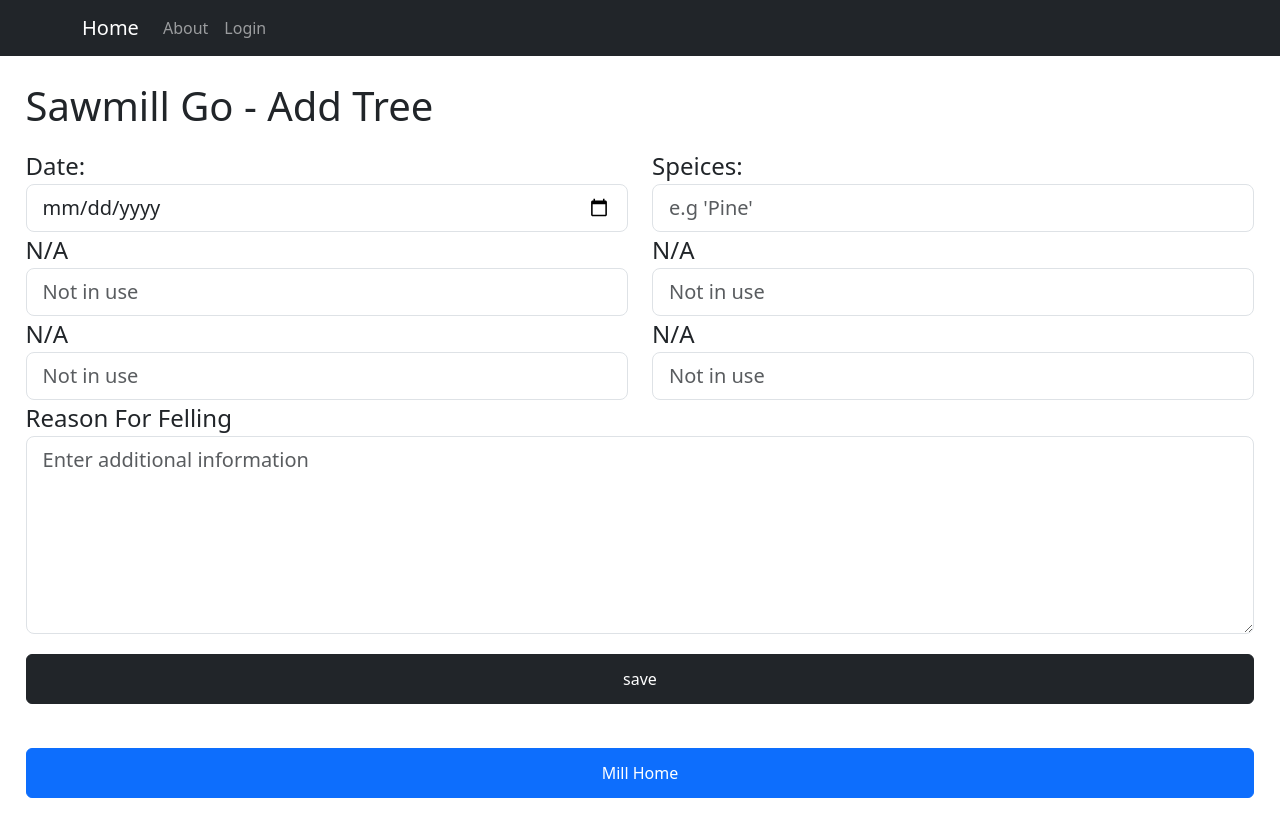
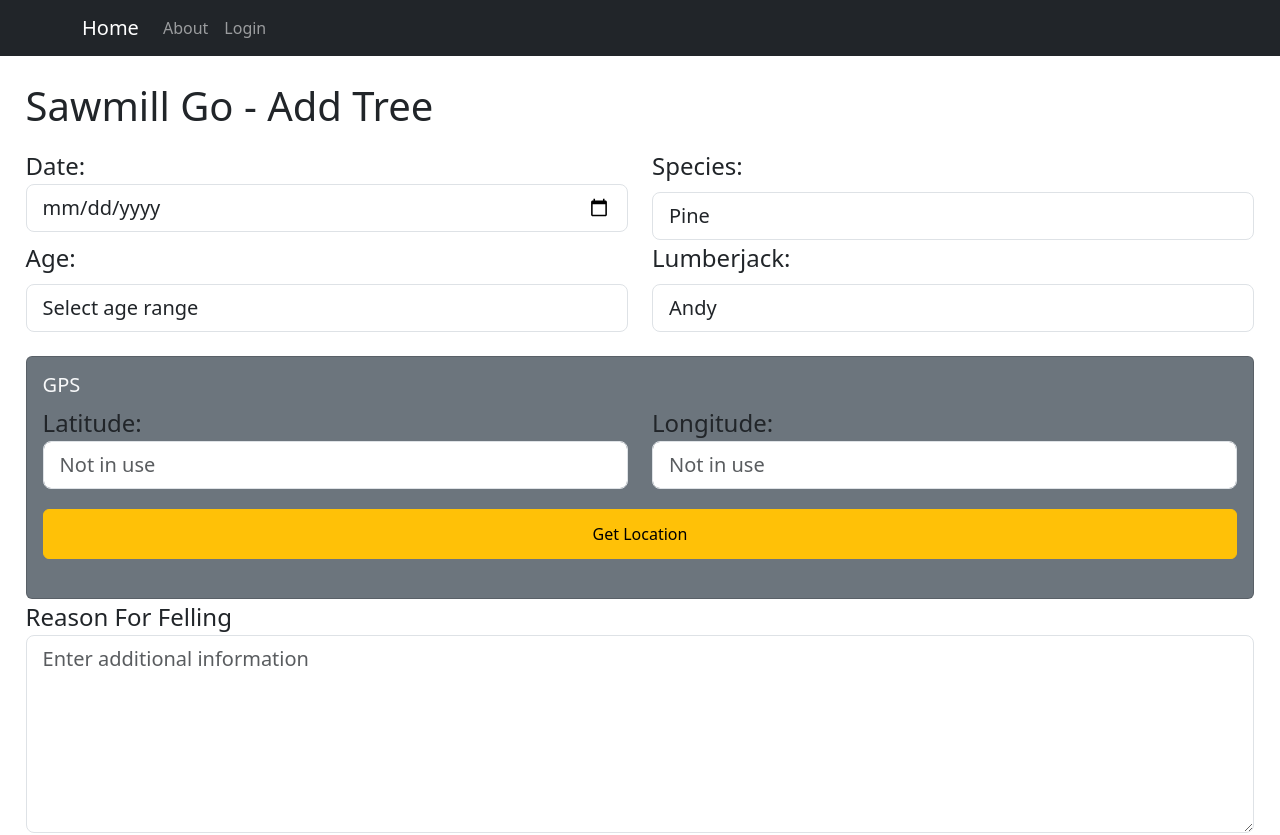
Before and after one commit to andrewcargill/sawmill_go, a React (Create React App) app in the folder mill/: page /mill_add_trees in a window 1280 px wide. Shown: the top 835 px of the page. Built offline with nearby package versions, Linux system fonts and the light colour scheme.

Commit message:
adds gps, age, lumberjack to tree form

```diff
--- a/mill/src/pages/MillAddPlanks.jsx
+++ b/mill/src/pages/MillAddPlanks.jsx
@@ -200,7 +200,7 @@ const MillAddPlanks = () => {
               />
             </Col>
           </Row>
-          <Row>
+          <Row className="mb-4">
             <Col xs={12}>
               <label>Information</label>
               <textarea
@@ -214,7 +214,7 @@ const MillAddPlanks = () => {
               ></textarea>
             </Col>
           </Row>
-          <Row>
+          <Row className="mb-4">
             <Col>
               <Card className="bg-secondary">
                 <Card.Body>
--- a/mill/src/pages/MillAddTrees.jsx
+++ b/mill/src/pages/MillAddTrees.jsx
@@ -4,16 +4,41 @@ import Row from "react-bootstrap/Row";
 import Col from "react-bootstrap/Col";
 import Alert from "react-bootstrap/Alert";
 import Button from "react-bootstrap/Button";
+import Card from "react-bootstrap/Card";
+import Form from "react-bootstrap/Form";
 import css from "../styles/millAddPlank.module.css";
 import axios from "axios";
 
 const MillAddTrees = () => {
-
   const [date, setDate] = useState("");
-  const [species, setSpecies] = useState('');
-  const [reason_for_felling, setReason_for_felling] = useState('');
+  const [species, setSpecies] = useState("");
+  const [reason_for_felling, setReason_for_felling] = useState("");
+  const [age, setAge] = useState("");
+  const [lumberjack, setLumberjack] = useState("");
+  const [latitude, setLatitude] = useState('');
+  const [longitude, setLongitude] = useState('');
   const [success, setSuccess] = useState(false);
   const [postId, setPostId] = useState(null);
+
+
+  const handleGetLocation = () => {
+    if (navigator.geolocation) {
+      navigator.geolocation.getCurrentPosition(
+        (position) => {
+          const limitedLatitude = parseFloat(position.coords.latitude.toFixed(14));
+          const limitedLongitude = parseFloat(position.coords.longitude.toFixed(14));
+          setLatitude(limitedLatitude.toString());
+          setLongitude(limitedLongitude.toString());
+        },
+        (error) => {
+          console.error(error);
+        }
+      );
+    } else {
+      console.error('Geolocation is not supported by this browser.');
+    }
+  };
+
 
   const handleSubmit = async (e) => {
     e.preventDefault();
@@ -26,6 +51,8 @@ const MillAddTrees = () => {
           date,
           species,
           reason_for_felling,
+          age,
+          lumberjack,
         },
         {
           headers: {
@@ -75,59 +102,102 @@ const MillAddTrees = () => {
               />
             </Col>
             <Col xs={6}>
-              <label htmlFor="input1">Speices:</label>
-
-              <input
-                type="text"
-                className="form-control form-control-lg"
-                placeholder="e.g 'Pine'"
-                value={species}
-          onChange={(e) => setSpecies(e.target.value)} required
-
-              />
+            <Form.Group controlId="species">
+                <Form.Label>Species:</Form.Label>
+                <Form.Control
+                  as="select"
+                  value={species}
+                  onChange={(e) => setSpecies(e.target.value)}
+                  className="form-control form-control-lg"
+                  required
+                >
+                  <option value="Pine">Pine</option>
+                  <option value="Spruce">Spruce</option>
+                  <option value="Birch">Birch</option>
+                </Form.Control>
+              </Form.Group>
             </Col>
           </Row>
-          <Row>
+          <Row className="mb-4">
             <Col xs={6}>
-              <label>N/A</label>
-              <input
-                type="number"
-                className="form-control form-control-lg"
-                placeholder="Not in use"
-              />
+              <Form.Group controlId="age">
+                <Form.Label>Age:</Form.Label>
+                <Form.Control
+                  as="select"
+                  value={age}
+                  onChange={(e) => setAge(e.target.value)}
+                  className="form-control form-control-lg"
+                  required
+                >
+                  <option value="">Select age range</option>
+                  <option value="30-40">30-40 yrs</option>
+                  <option value="40-60">40-60 yrs</option>
+                  <option value="60-80">60-80 yrs</option>
+                  <option value="80-100">80-100 yrs</option>
+                </Form.Control>
+              </Form.Group>
             </Col>
             <Col xs={6}>
-              <label>N/A</label>
-              <input
-                type="number"
-                className="form-control form-control-lg"
-                placeholder="Not in use"
+              <Form.Group controlId="lumberjack">
+                <Form.Label>Lumberjack:</Form.Label>
+                <Form.Control
+                  as="select"
+                  value={lumberjack}
+                  onChange={(e) => setLumberjack(e.target.value)}
+                  className="form-control form-control-lg"
+                  required
+                >
 
-                inputMode="numeric"
-              />
+                  <option value="Andrew Cargill">Andy</option>
+                  <option value="Jen Nyman">Jens</option>
+                  <option value="Elin Cargill">Elin</option>
+                  <option value="Charlie Cargill">Charlie</option>
+                </Form.Control>
+              </Form.Group>
             </Col>
           </Row>
-          <Row>
-            <Col xs={6}>
-              <label>N/A</label>
-              <input
-                type="text"
-                className="form-control form-control-lg"
-                placeholder="Not in use"
 
-                inputMode="numeric"
-              />
-            </Col>
-            <Col xs={6}>
-              <label>N/A</label>
-              <input
-                type="text"
-                className="form-control form-control-lg"
+          <Card className="bg-secondary">
+  <Card.Body>
+    <Card.Title className="text-light">GPS</Card.Title>
+    <Row>
+    <Col xs={6}>
+        <label>Latitude:</label>
+        <input
+          type="text"
+          className="form-control form-control-lg"
+          placeholder="Not in use"
+          value={longitude}
+          onChange={(e) => setLongitude(e.target.value)}
+        />
+      </Col>
 
-                placeholder="Not in use"
-              />
-            </Col>
-          </Row>
+      <Col xs={6}>
+        <label>Longitude:</label>
+        <input
+          type="text"
+          className="form-control form-control-lg"
+          placeholder="Not in use"
+          value={latitude}
+          onChange={(e) => setLatitude(e.target.value)}
+        />
+      </Col>
+    </Row>
+    <Row>
+    <Col xs={12}>
+        <Button
+          id={css.button}
+          type="button"
+          variant="warning"
+          onClick={handleGetLocation}
+          className={css.getLocationButton}
+        >
+          Get Location
+        </Button>
+      </Col>
+    </Row>
+  </Card.Body>
+</Card>
           <Row>
             <Col xs={12}>
               <label>Reason For Felling</label>
@@ -136,8 +206,8 @@ const MillAddTrees = () => {
                 rows="6"
                 placeholder="Enter additional information"
                 value={reason_for_felling}
-          onChange={(e) => setReason_for_felling(e.target.value)} required
-
+                onChange={(e) => setReason_for_felling(e.target.value)}
+                required
               ></textarea>
             </Col>
           </Row>
```
